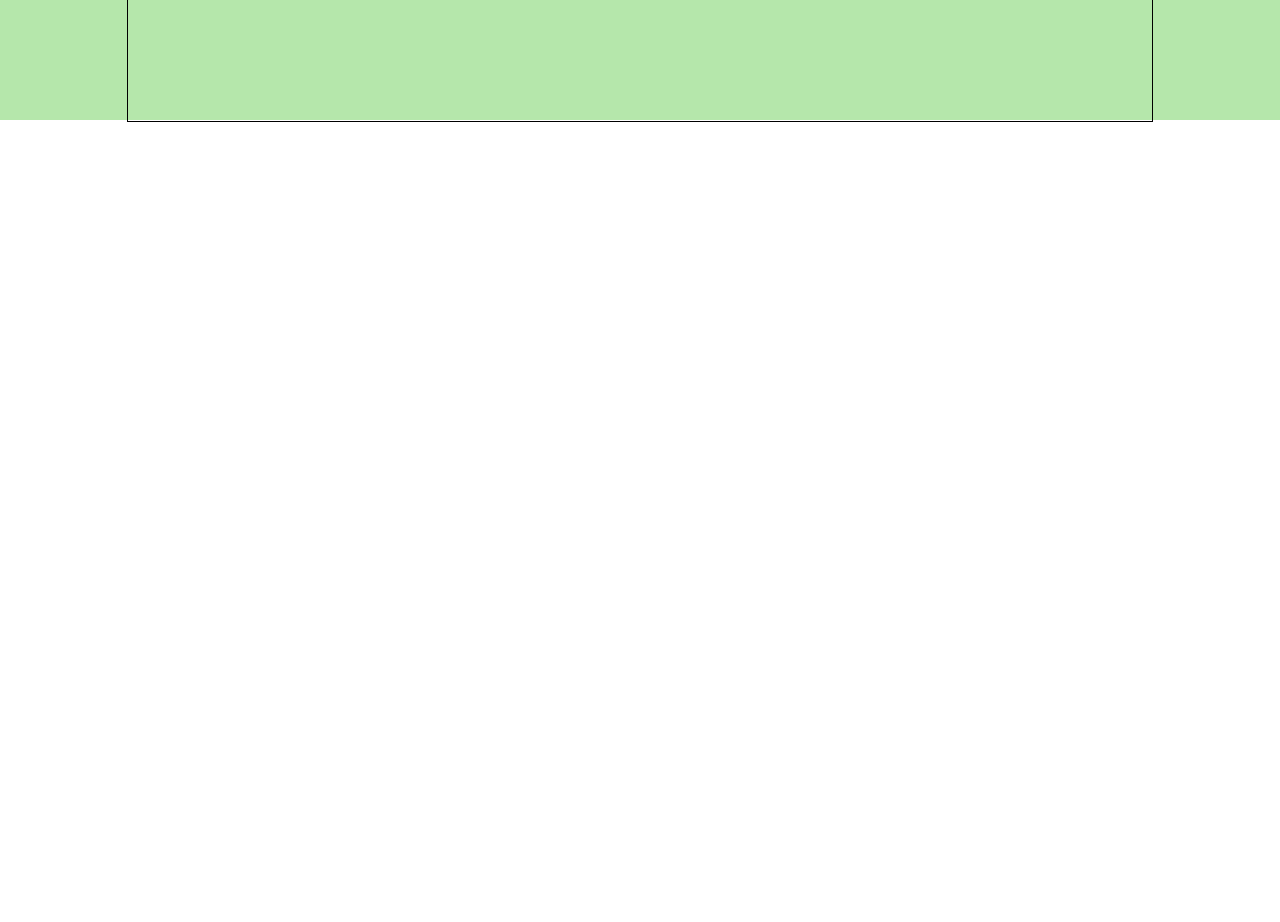
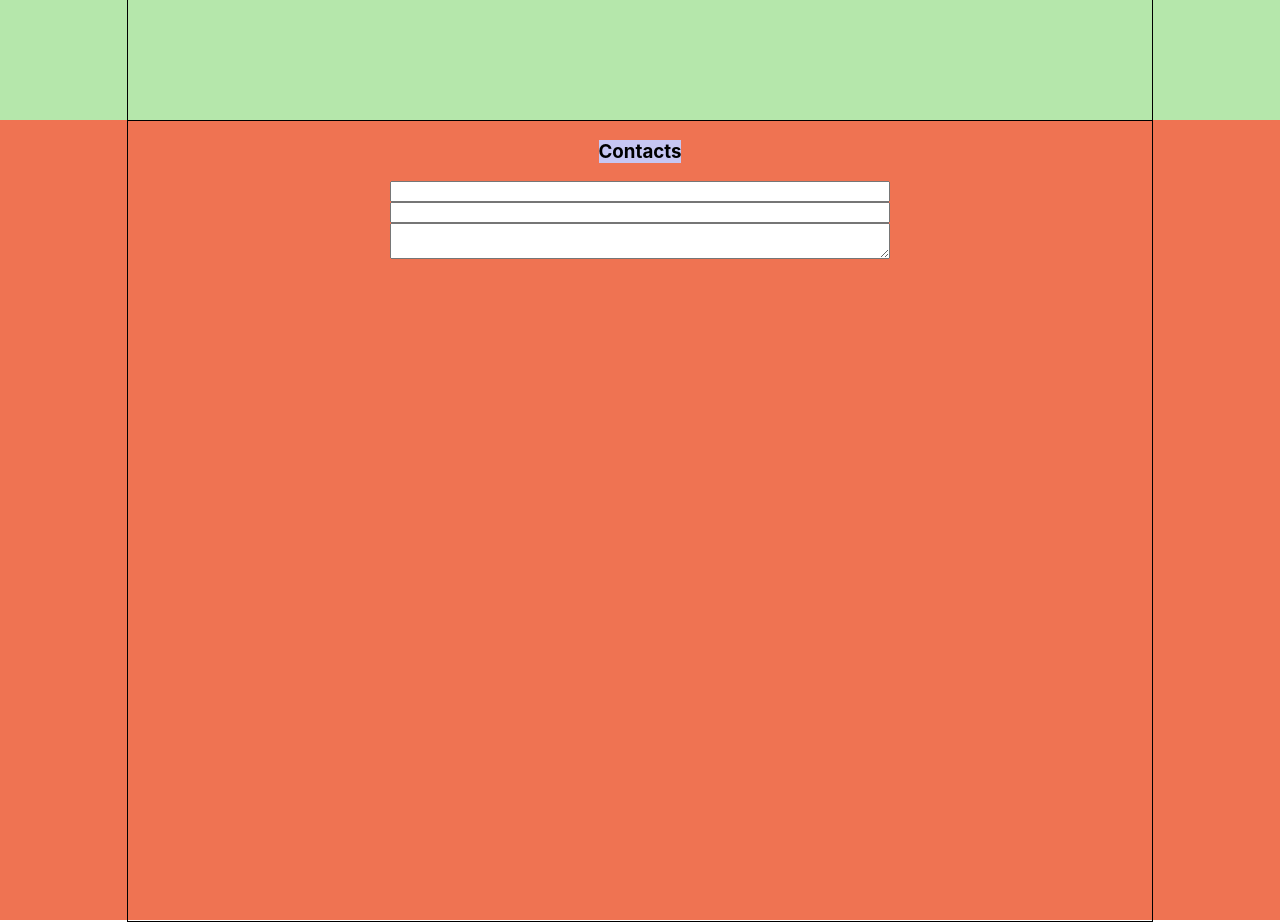
Before and after one commit to Paskinho/my_portfolio, a React (Create React App) app: page / in a window 1280 px wide. Shown: the part 1560-2482 px from the top of the page. Before the commit the page ends 1682 px from the top, so only its background shows below. Built offline with nearby package versions, Linux system fonts and the light colour scheme.

Commit message:
add Contacts.tsx

```diff
--- a/src/App.tsx
+++ b/src/App.tsx
@@ -3,6 +3,7 @@ import './App.css';
 import {Header} from "./components/header/Header";
 import {Main} from './components/main/Main';
 import {Skills} from "./components/skills/Skills";
+import {Contacts} from "./components/contacts/Contacts";
 
 function App() {
     return (
@@ -10,6 +11,7 @@ function App() {
             <Header/>
             <Main/>
             <Skills/>
+            <Contacts/>
         </div>
     );
 }
--- /dev/null
+++ b/src/components/contacts/Contacts.module.css
@@ -0,0 +1,20 @@
+.contactsBlock {
+    height: 100vh;
+    background-color: #ef7352;
+}
+
+.title {
+    background-color: #c7c7f3;
+}
+
+.contactsContainer {
+    flex-direction: column;
+    justify-content: flex-start;
+}
+
+.form {
+    width: 500px;
+    display: flex;
+    flex-direction: column;
+    ustify-content: flex-start;
+}
--- /dev/null
+++ b/src/components/contacts/Contacts.tsx
@@ -0,0 +1,19 @@
+import React from "react";
+import s from "./Contacts.module.css"
+import sContainer from "../../common/styles/Container.module.css";
+
+export const Contacts = () => {
+    return(
+        <div className={s.contactsBlock}>
+            <div className={`${sContainer.container} ${s.contactsContainer}`}>
+<h3 className={s.title}>Contacts</h3>
+                <form className={s.form}>
+                    <input></input>
+                    <input></input>
+                    <textarea></textarea>
+
+                </form>
+        </div>
+        </div>
+    );
+}
--- a/src/components/nav/Nav.tsx
+++ b/src/components/nav/Nav.tsx
@@ -7,7 +7,7 @@ import s from "./Nav.module.css"
      <a href=''>Home</a>
      <a href=''>Skills</a>
      <a href=''>Projects</a>
-     <a href=''>Contact us</a>
+     <a href=''>Contacts</a>
 </div>
     );
 }
```
